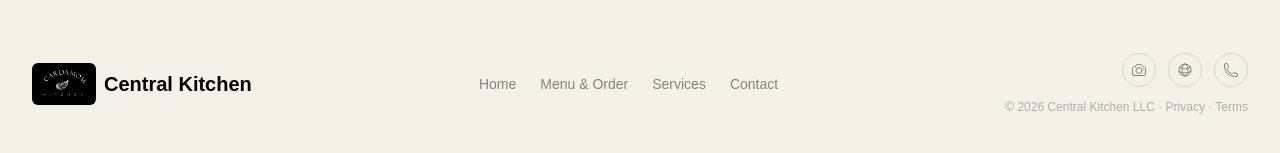
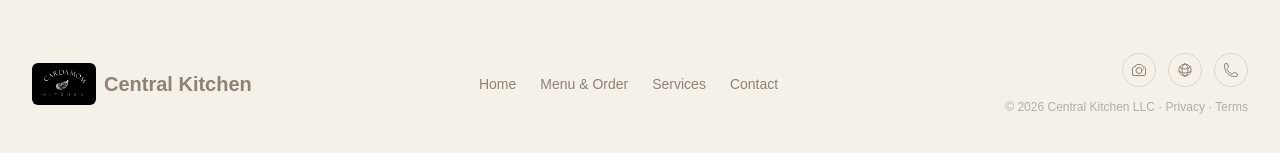
Before and after one commit to 3tiersystems-RMA/cateringhub, a Next.js app: page /homepage in a window 1280 px wide. Shown: the part 4148-4301 px from the top of the page. Built offline with nearby package versions, Linux system fonts and the light colour scheme; no server answers; the database is empty.

Commit message:
Local Commit: 2026-03-11T13:10:46.427Z - Updated footer APP_NAME text colour from black to `#8C8278` to match the Home, Menu & Order, Services, and Contact menu item text colour

```diff
--- a/src/components/Footer.tsx
+++ b/src/components/Footer.tsx
@@ -10,7 +10,7 @@ export default function Footer() {
         <div className="flex flex-col md:flex-row items-start md:items-center justify-between gap-8">
           {/* Brand */}
           <div className="flex items-center gap-3">
-            <AppLogo size={64} iconName="FireIcon" text={APP_NAME} textClassName="text-black" className="[&>img]:bg-black [&>img]:rounded-md" />
+            <AppLogo size={64} iconName="FireIcon" text={APP_NAME} textClassName="text-[#8C8278]" className="[&>img]:bg-black [&>img]:rounded-md" />
           </div>
 
           {/* Links */}
```
